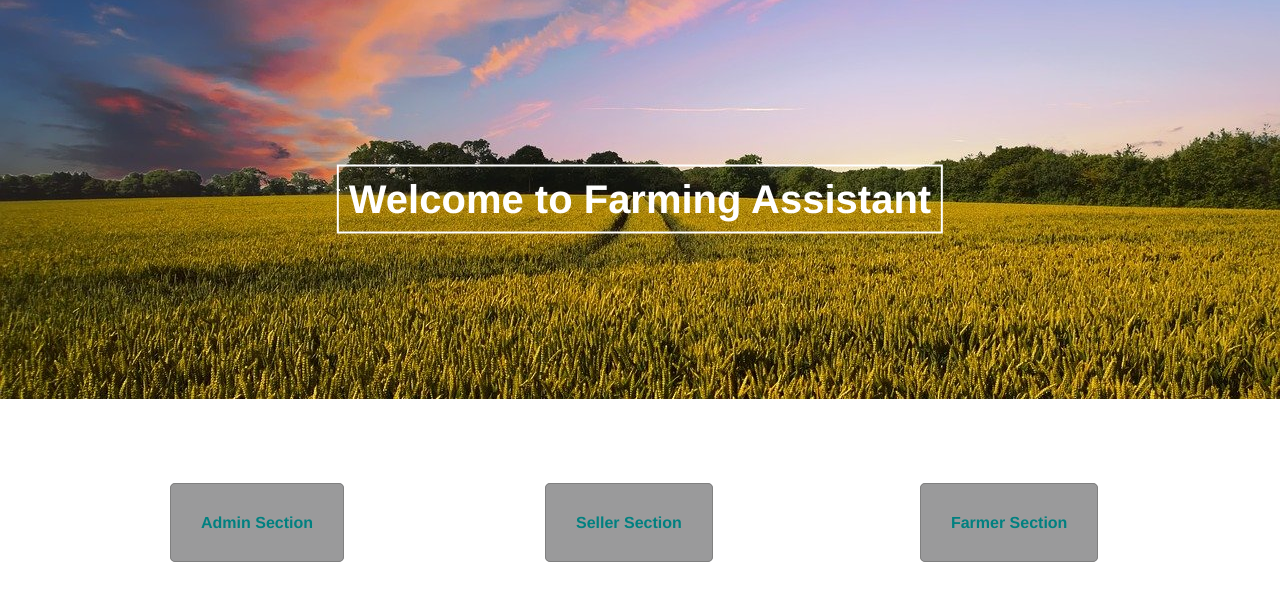
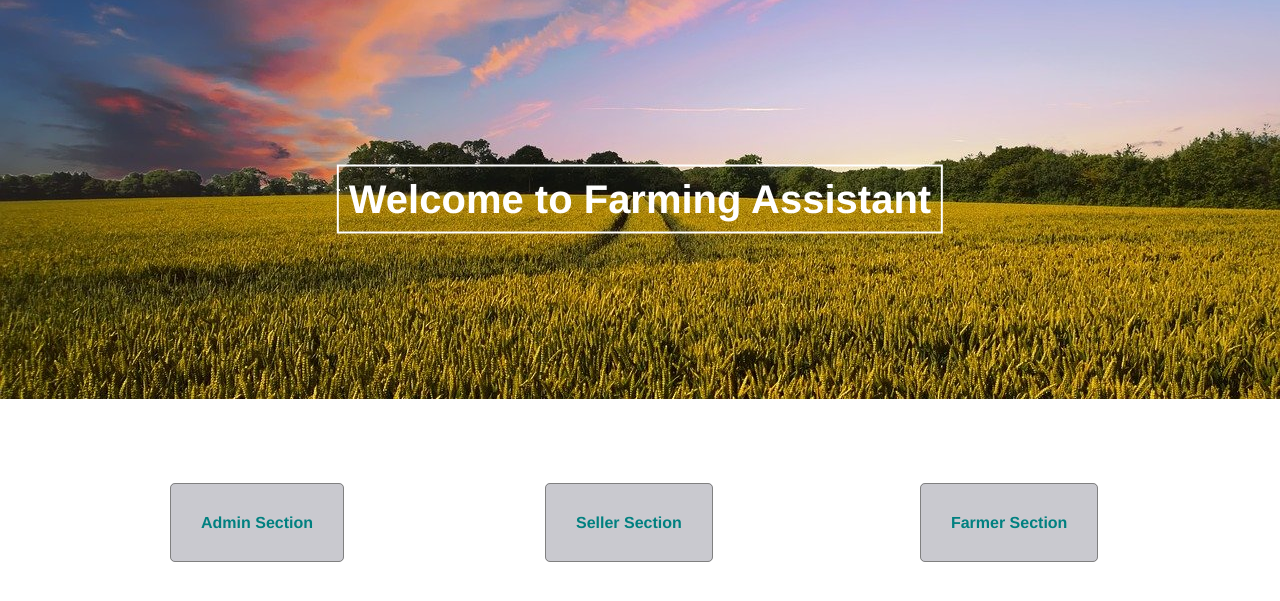
Before and after one commit to pujaKundu/farming-assistant-final, a PHP site: page / in a window 1280 px wide. Shown: the part 39-640 px from the top of the page. Run offline with PHP 8.4, Linux system fonts and the light colour scheme.

Commit message:
first commit

```diff
--- a/assets/main.css
+++ b/assets/main.css
@@ -24,7 +24,7 @@ a:hover{
 
 .section-button{
     padding: 30px;
-    background-color: #9a9a9b;
+    background-color: #c9c9cf;
 
 }
 
```
